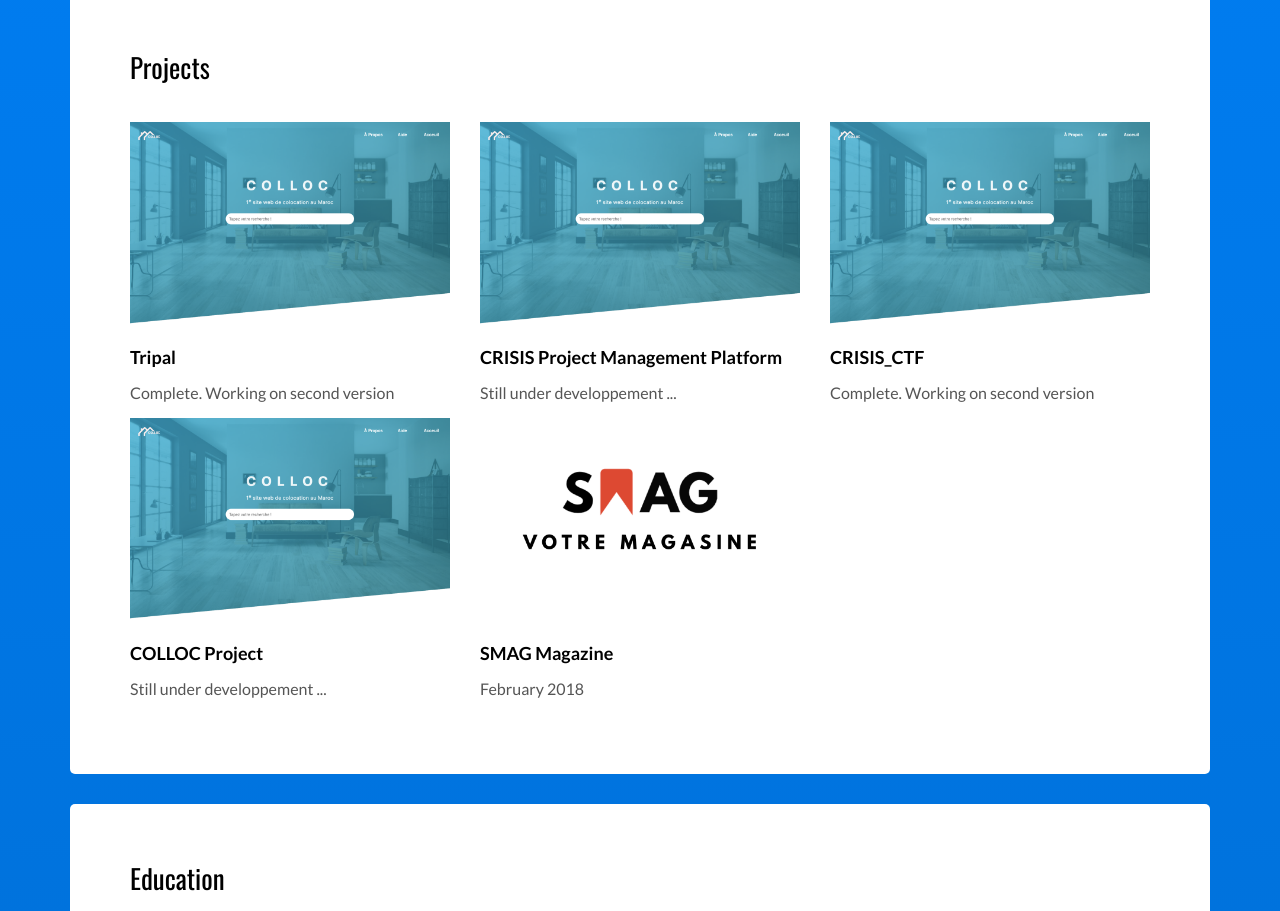
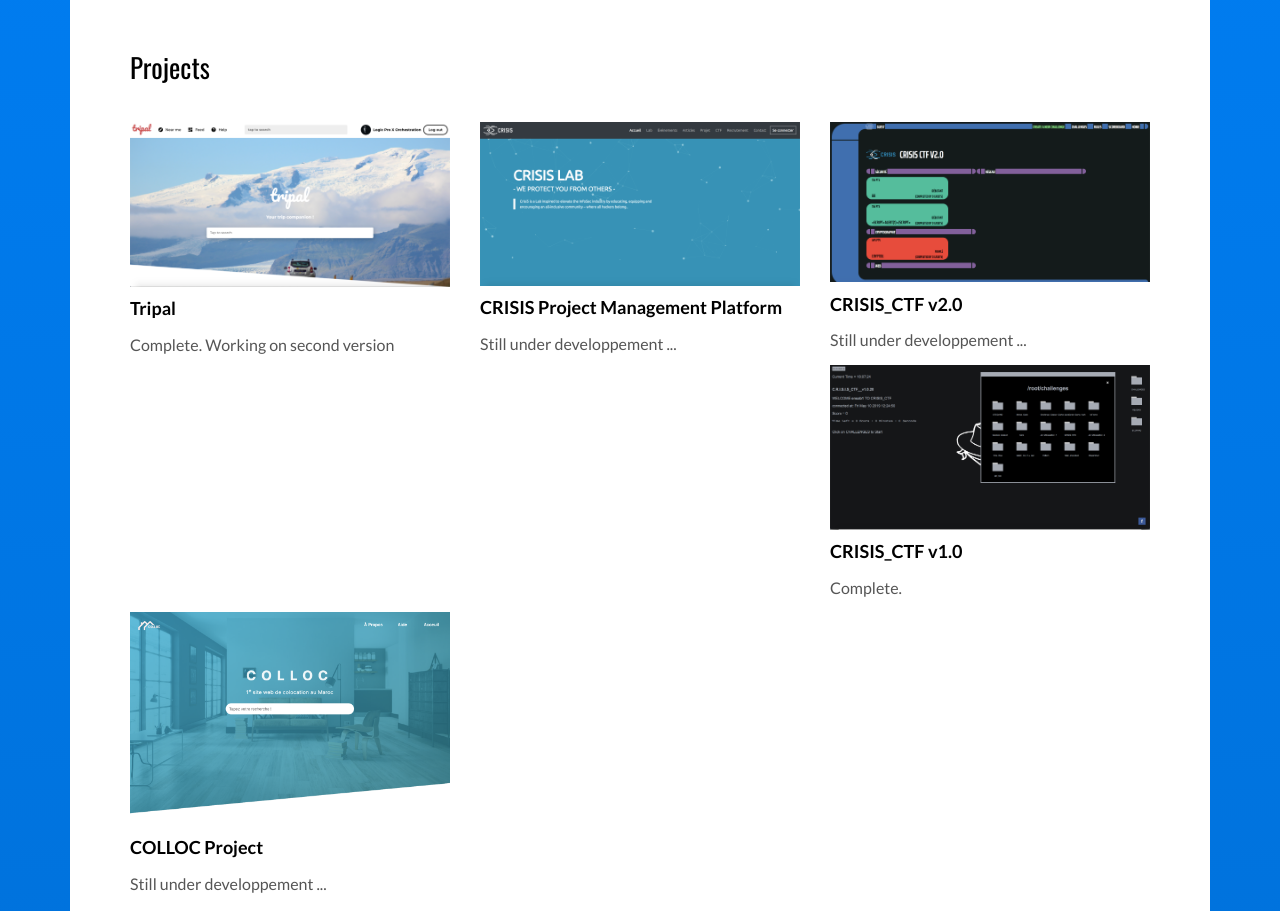
Before and after one commit to oussamalahmidiDev/oussamalahmididev.github.io, a plain HTML site: page index.html in a window 1280 px wide. Shown: the part 863-1774 px from the top of the page. Drawn offline with nearby package versions, Linux system fonts and the light colour scheme.

Commit message:
Update index.html

```diff
--- a/index.html
+++ b/index.html
@@ -58,29 +58,29 @@ background-position: top;
             <h2>Projects</h2>
             <div class="row">
             <div class="col-md-4">
-                        <img src="./assets/images/img-08.png" class="img-responsive" alt="">
+                        <img src="./assets/images/tripal-3.png" class="img-responsive" alt="">
                         <h3 class="h5">Tripal</h3>
                         <p>Complete. Working on second version</p>
                         </div>
             <div class="col-md-4">
-                        <img src="./assets/images/img-08.png" class="img-responsive" alt="">
+                        <img src="./assets/images/crisis.png" class="img-responsive" alt="">
                         <h3 class="h5">CRISIS Project Management Platform</h3>
                         <p>Still under developpement ...</p>
                         </div>
                         <div class="col-md-4">
-                                    <img src="./assets/images/img-08.png" class="img-responsive" alt="">
-                                    <h3 class="h5">CRISIS_CTF</h3>
-                                    <p>Complete. Working on second version</p>
+                                    <img src="./assets/images/ctf_new.png" class="img-responsive" alt="">
+                                    <h3 class="h5">CRISIS_CTF v2.0</h3>
+                                    <p>Still under developpement ...</p>
                                     </div>
+                                    <div class="col-md-4">
+                                                <img src="./assets/images/ctf_old.png" class="img-responsive" alt="">
+                                                <h3 class="h5">CRISIS_CTF v1.0</h3>
+                                                <p>Complete.</p>
+                                                </div>
               <div class="col-md-4">
                 <img src="./assets/images/img-08.png" class="img-responsive" alt="">
                 <h3 class="h5">COLLOC Project</h3>
                 <p>Still under developpement ...</p>
-              </div>
-              <div class="col-md-4">
-                <img src="./assets/images/img-08xx.png" class="img-responsive" alt="">
-                <h3 class="h5">SMAG Magazine</h3>
-                <p>February 2018</p>
               </div>
             </div>
           </div>
@@ -147,21 +147,21 @@ background-position: top;
             <!-- Wrapper for slides -->
             <div class="carousel-inner" role="listbox" style = "margin : 10px 0 10px 0">
                         <div class="item active">
-                                    <img src="./assets/images/img-08.png" class="img-responsive" alt="...">
+                                    <img src="./assets/images/tripal-3.png" class="img-responsive" alt="...">
                                     <div class="carousel-caption" style = "text-align : center" >
                                       <h3 class="h5" a>Tripal</h3>
                                       <p>2019</p>
                                     </div>
                                 </div>
                         <div class="item">
-                                    <img src="./assets/images/img-08.png" class="img-responsive" alt="...">
+                                    <img src="./assets/images/crisis.png" class="img-responsive" alt="...">
                                     <div class="carousel-caption" style = "text-align : center" >
                                       <h3 class="h5" a>CRISIS Project Management Platform</h3>
                                       <p>2019</p>
                                     </div>
                                 </div>
                         <div class="item">
-                                    <img src="./assets/images/img-08.png" class="img-responsive" alt="...">
+                                    <img src="./assets/images/ctf_old.png" class="img-responsive" alt="...">
                                     <div class="carousel-caption" style = "text-align : center" >
                                       <h3 class="h5" a>CRISIS_CTF</h3>
                                       <p>2019</p>
@@ -182,6 +182,7 @@ background-position: top;
               <li data-target="#carousel-example-generic" data-slide-to="0" class="active"></li>
               <li data-target="#carousel-example-generic" data-slide-to="1"></li>
               <li data-target="#carousel-example-generic" data-slide-to="2"></li>
+              <li data-target="#carousel-example-generic" data-slide-to="3"></li>
             </ol>
 
           </div>
```
